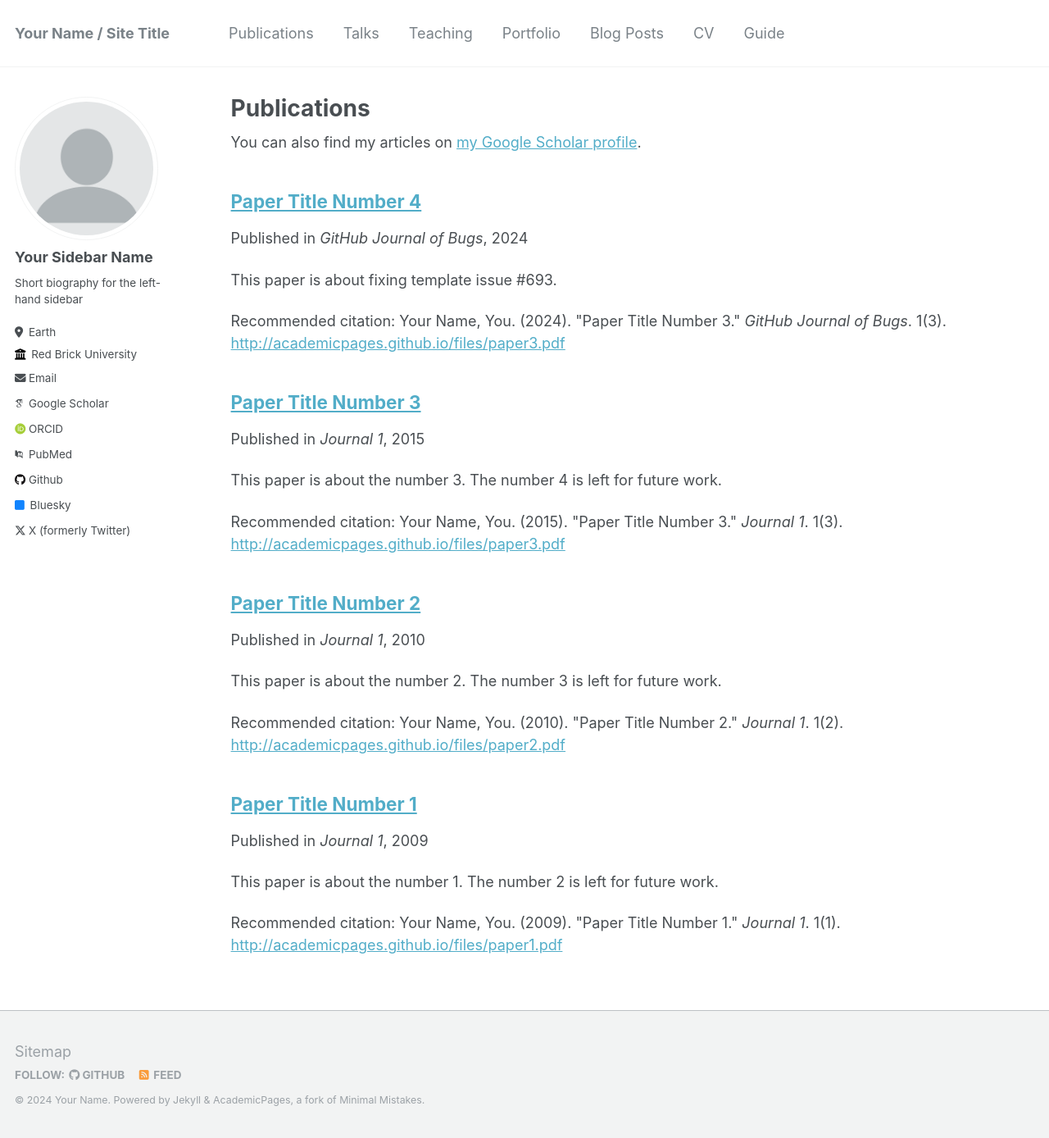
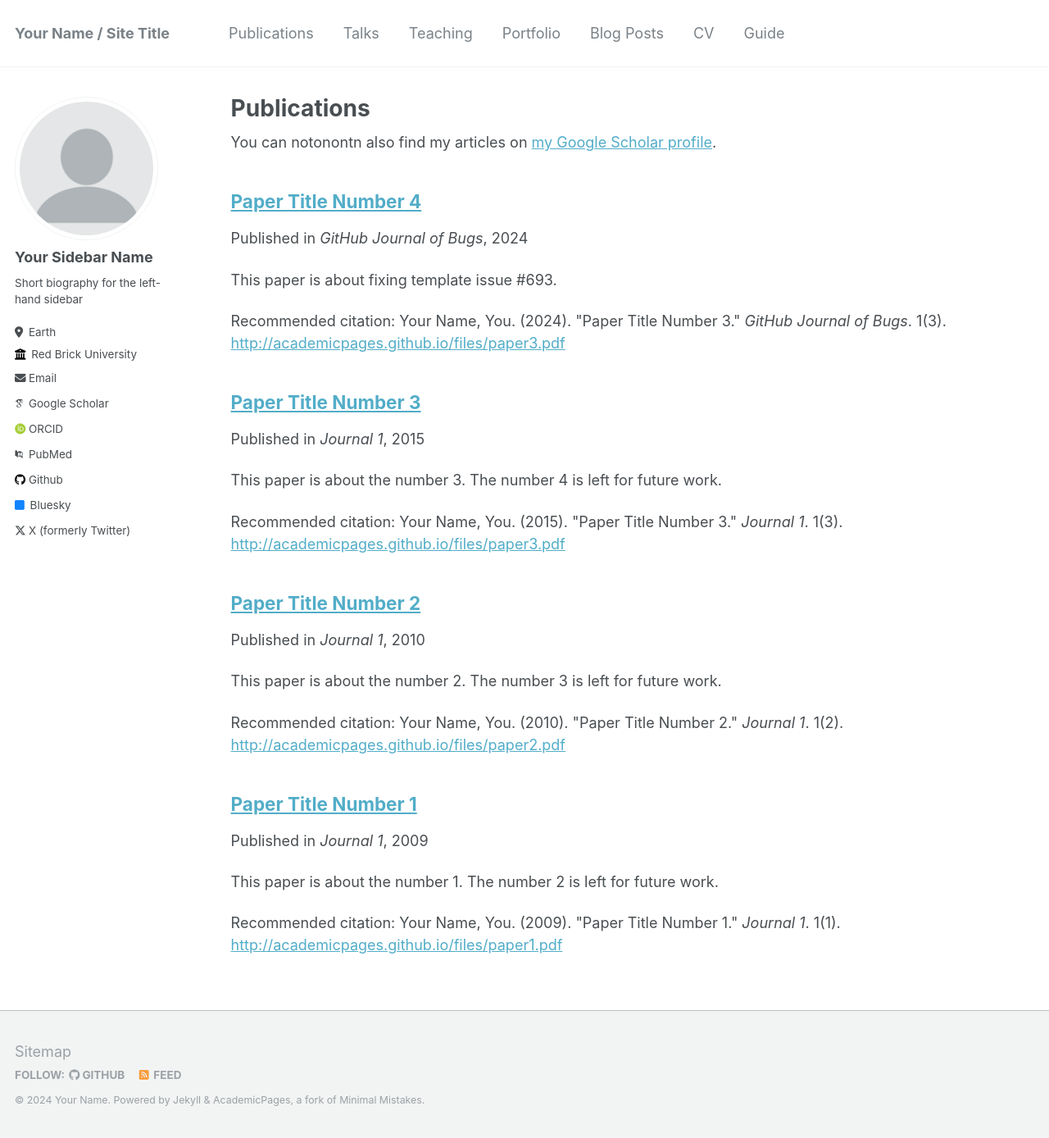
Before and after one commit to tagtag222/tagtag222.github.io, a Jekyll site: the page built from _pages/publications.md, in a window 1280 px wide and 1388 px high. Shown: the whole window at 82% size. Built offline with Jekyll 4.4.1, drawn with Linux system fonts in a browser that asks for light colours; some web fonts are replaced.

Commit message:
Update publications.md

```diff
--- a/_pages/publications.md
+++ b/_pages/publications.md
@@ -6,7 +6,7 @@ author_profile: true
 ---
 
 {% if site.author.googlescholar %}
-  <div class="wordwrap">You can also find my articles on <a href="{{site.author.googlescholar}}">my Google Scholar profile</a>.</div>
+  <div class="wordwrap">You can notonontn also find my articles on <a href="{{site.author.googlescholar}}">my Google Scholar profile</a>.</div>
 {% endif %}
 
 {% include base_path %}
```
